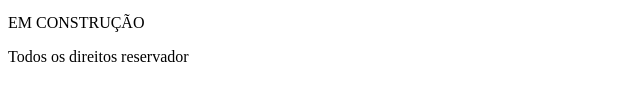
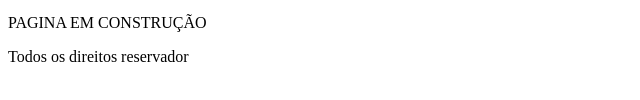
Before and after one commit to CodarMonkey/TechForAll, a plain HTML site: page index.html in a window 1280 px wide. Shown: the part 244-344 px from the top of the page, 0-640 px from the left. Drawn offline with Linux system fonts and the light colour scheme.

```diff
--- a/index.html
+++ b/index.html
@@ -39,7 +39,7 @@
     </header>
 
     <section>
-        <p>EM CONSTRUÇÃO</p>
+        <p>PAGINA EM CONSTRUÇÃO</p>
 
     </section>
 
```
